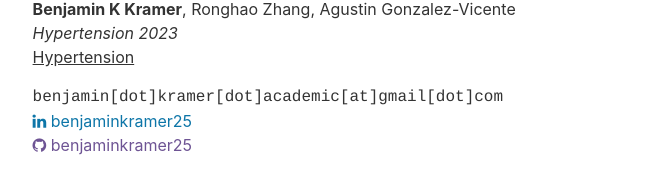
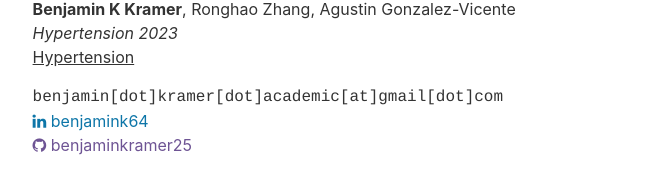
Before and after one commit to benjaminkramer64/benjaminkramer25.github.io, a Jekyll site: the page built from publications.md, in a window 1280 px wide. Shown: the part 697-891 px from the top of the page, without its empty margins (313-977 px from the left). Built offline with Jekyll 4.4.1, drawn with Linux system fonts in a browser that asks for light colours.

Commit message:
Update home.html

```diff
--- a/_layouts/home.html
+++ b/_layouts/home.html
@@ -15,13 +15,13 @@
           <li id="email">{{ site.email }}</li>
           <li>
             <i class="fa fa-linkedin" style="color: #0e76a8;"></i>
-            <a href="https://linkedin.com/in/benjaminkramer25" id="linkedin" target="_blank" style="text-decoration: none; color: #0e76a8;">
-              benjaminkramer25
+            <a href="https://linkedin.com/in/benjamink64" id="linkedin" target="_blank" style="text-decoration: none; color: #0e76a8;">
+              benjamink64
             </a>
           </li>
           <li>
             <i class="fa fa-github" style="color: #6e5494;"></i>
-            <a href="https://github.com/benjaminkramer25" id="github" target="_blank" style="text-decoration: none; color: #6e5494;">
+            <a href="https://github.com/benjamink64" id="github" target="_blank" style="text-decoration: none; color: #6e5494;">
               {{ site.github_username }}
             </a>
           </li>
```
